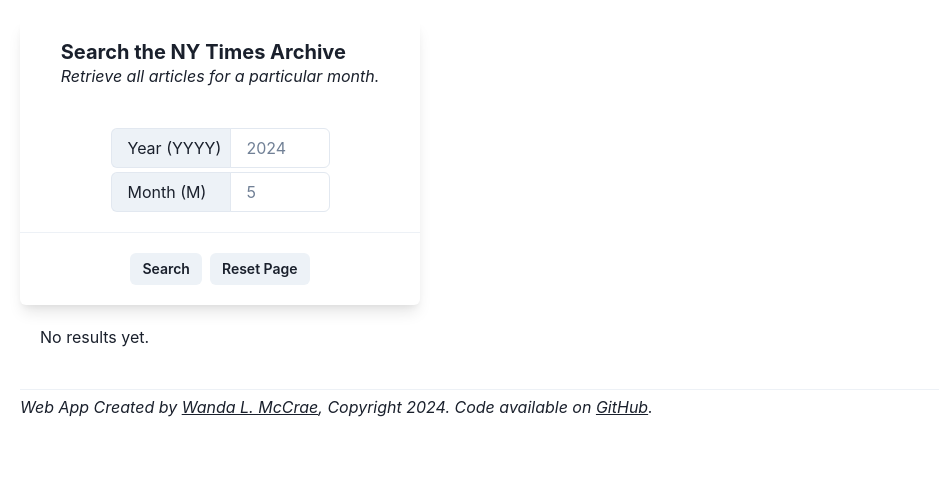
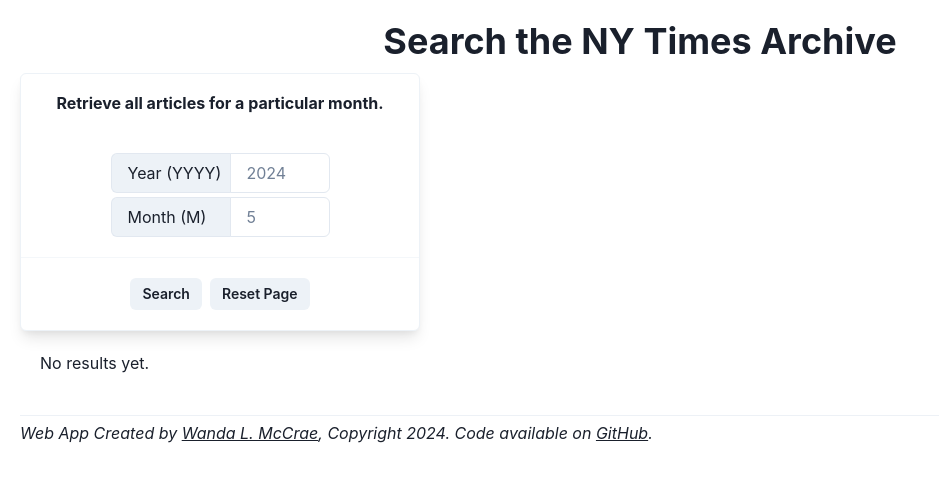
Before and after one commit to wlmccrae/headline-editor, a React (Create React App) app in the folder ghi/: page / in a window 1280 px wide. Shown: the top 482 px of the page, without its empty margins (0-939 px from the left). Built offline with nearby package versions, Linux system fonts and the light colour scheme; no server answers.

Commit message:
Styling main page.

```diff
--- a/ghi/src/components/MainPage.js
+++ b/ghi/src/components/MainPage.js
@@ -2,7 +2,7 @@
 import SearchResults from "./SearchResults";
 import {
     Heading,
-    Text,
+    Text, Center,
     Stack,
     Input, InputGroup, InputLeftAddon,
     Button, Divider,
@@ -93,10 +93,10 @@
     return (
         <div className="content">
             <div className="searches">
-                <Card className="search-card" width='400px' boxShadow='lg'>
+                <Center><Heading size='xl' marginBottom='10px' >Search the NY Times Archive</Heading></Center>
+                <Card className="search-card" width='400px' boxShadow='lg' border='1px' borderColor='gray.100'>
                     <CardHeader>
-                        <Heading size='md'>Search the NY Times Archive</Heading>
-                        <Text as='i'>Retrieve all articles for a particular month.</Text>
+                        <Heading size='sm'>Retrieve all articles for a particular month.</Heading>
                     </CardHeader>
                     <CardBody>
                         <form id='archive-form'>
```
